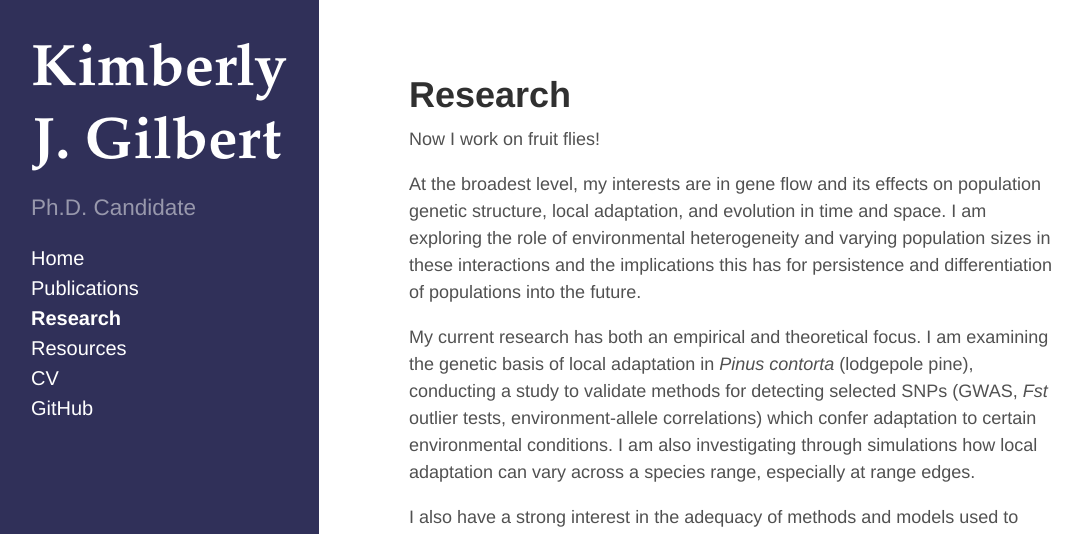
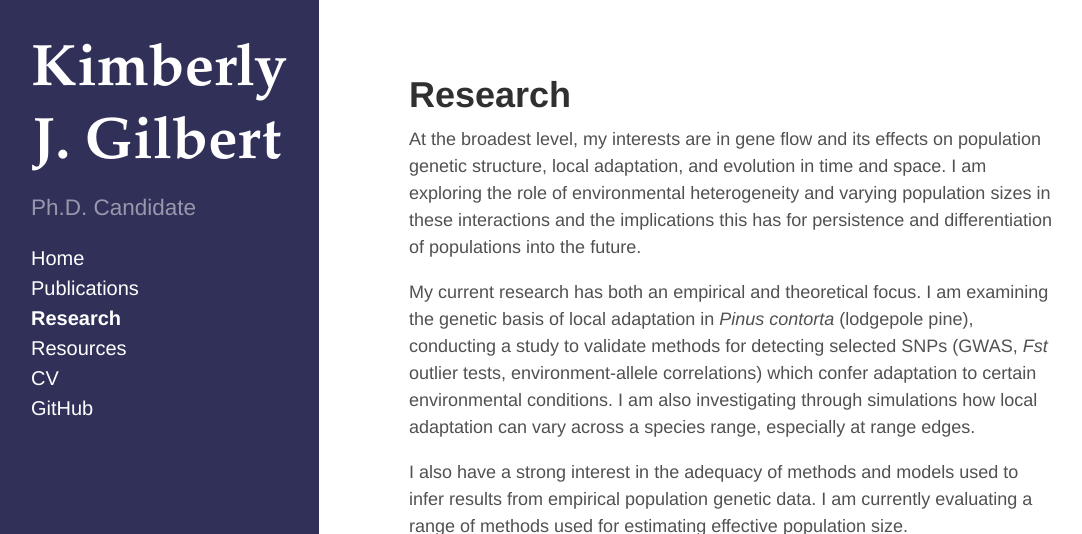
Before and after one commit to kjgilbert/kjgilbert.github.io, a Jekyll site: the page built from research.md, in a window 1280 px wide and 900 px high, cut to the strip 0-534 px from the top of the window. Shown: the whole strip, without its empty margins (5-1087 px from the left). Built offline with Jekyll 4.4.1, drawn with Linux system fonts in a browser that asks for light colours; Markdown is read by kramdown in place of the engine named in the settings.

Commit message:
undo test changes for lab meeting

```diff
--- a/research.md
+++ b/research.md
@@ -2,8 +2,6 @@
 layout: page
 title: Research
 ---
-
-Now I work on fruit flies!
 
 At the broadest level, my interests are in gene flow and its effects on population genetic
 structure, local adaptation, and evolution in time and space. I am exploring the role of
```
